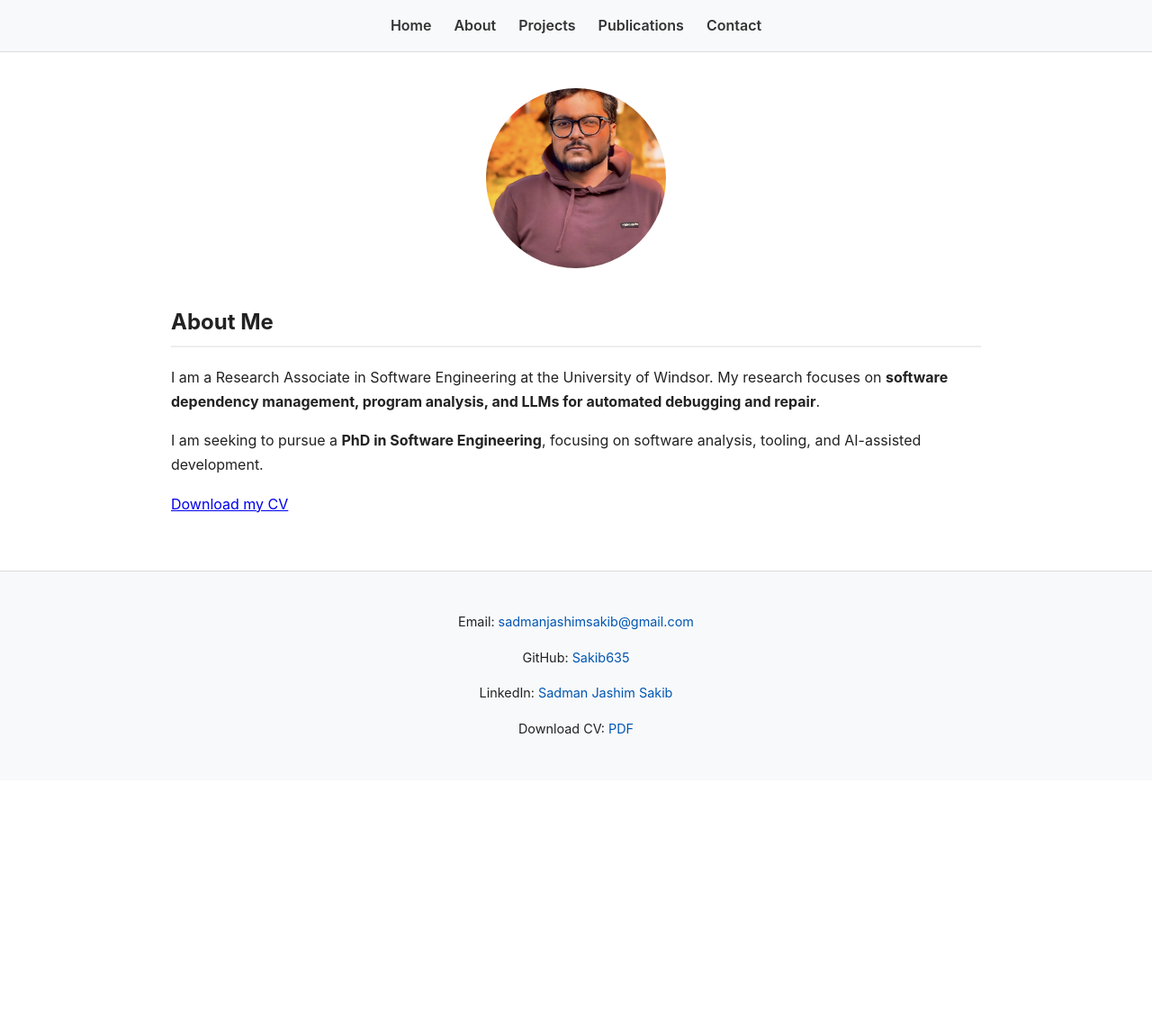
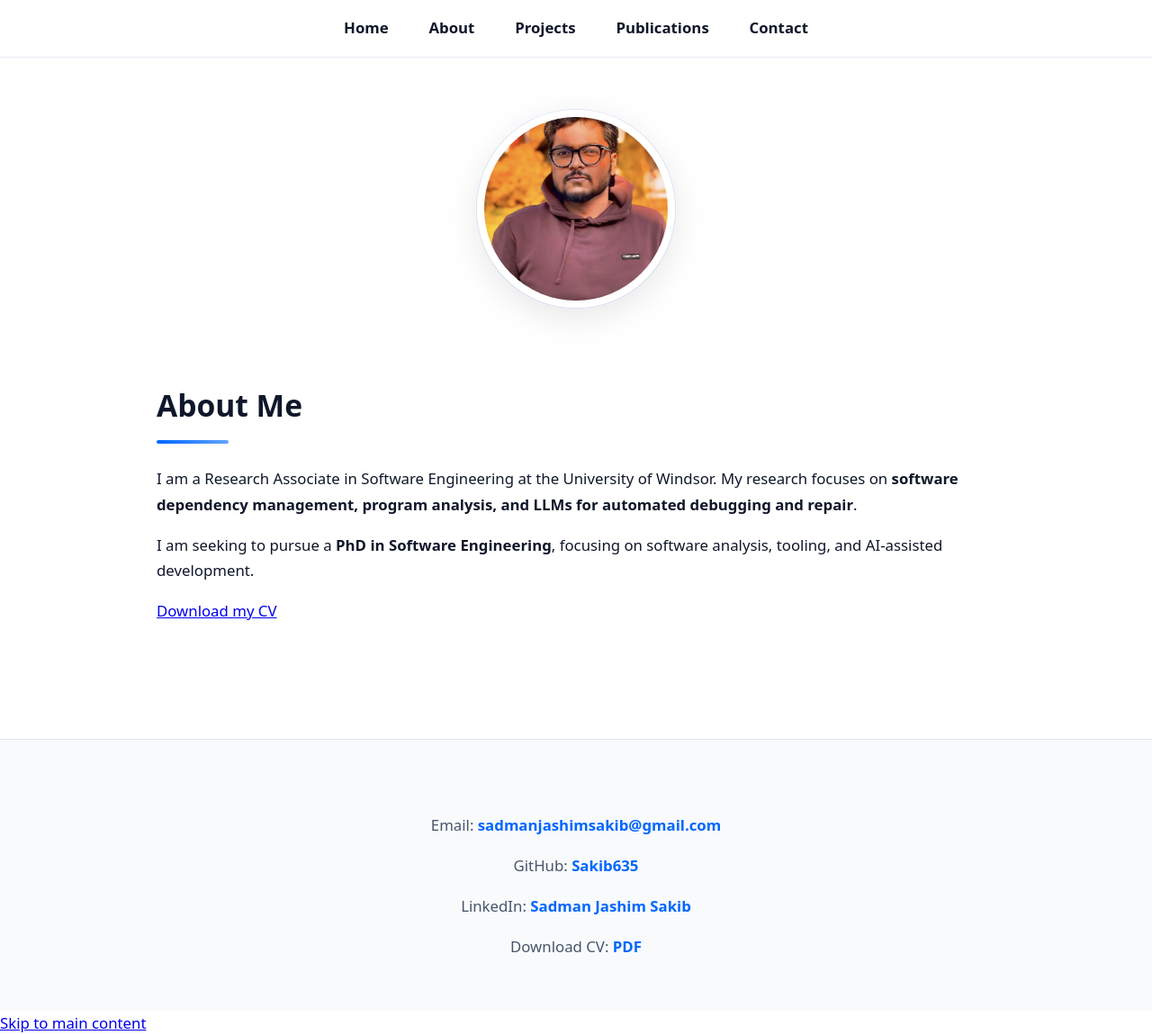
Before and after one commit to Sakib635/my-portfolio, a Jekyll site: the page built from index.md, in a window 1280 px wide and 1150 px high. Shown: the whole window at 90% size. Built offline with Jekyll 4.4.1, drawn with Linux system fonts in a browser that asks for light colours.

```diff
--- a/_layouts/default.html
+++ b/_layouts/default.html
@@ -3,19 +3,28 @@
 <head>
   <meta charset="UTF-8">
   <meta name="viewport" content="width=device-width, initial-scale=1.0">
-  <title>{{ page.title }} | {{ site.title }}</title>
-  <meta name="description" content="{{ site.description }}">
+  <!-- Consider adding theme-color for mobile browser chrome -->
+  <meta name="theme-color" content="#ffffff">
+  <title>{{ page.title | default: site.title }} | {{ site.title }}</title>
+  <meta name="description" content="{{ page.description | default: site.description }}">
+  <!-- Optional: Open Graph / Twitter cards for better social sharing -->
+  <meta property="og:title" content="{{ page.title | default: site.title }}">
+  <meta property="og:description" content="{{ page.description | default: site.description }}">
+  <meta property="og:type" content="website">
+  <meta property="og:url" content="{{ site.url }}{{ page.url }}">
+  <meta property="og:image" content="{{ site.url }}/assets/images/og-image.jpg"> <!-- add your own image -->
+
   <link rel="stylesheet" href="{{ site.baseurl }}/assets/css/style.css">
 </head>
 <body>
 
-  <!-- Header / Navigation -->
-  <header>
-    <nav>
+  <!-- Header / Navigation – already good, but add role & aria-label for accessibility -->
+  <header role="banner">
+    <nav role="navigation" aria-label="Main navigation">
       <ul>
         {% for item in site.nav_items %}
           <li>
-            <a href="{{ site.baseurl }}{{ item.url }}">
+            <a href="{{ site.baseurl }}{{ item.url }}" {% if item.url == page.url %}aria-current="page"{% endif %}>
               {{ item.title }}
             </a>
           </li>
@@ -24,19 +33,21 @@
     </nav>
   </header>
 
-
-  <!-- Main Content -->
-  <main>
+  <!-- Main content – wrap in <main> (very important semantic landmark) -->
+  <main role="main" id="main-content">
     {{ content }}
   </main>
 
-  <!-- Footer -->
-  <footer>
+  <!-- Footer – add role & make it a landmark -->
+  <footer role="contentinfo">
     <p>Email: <a href="mailto:{{ site.email }}">{{ site.email }}</a></p>
-    <p>GitHub: <a href="https://github.com/{{ site.github_username }}">{{ site.github_username }}</a></p>
-    <p>LinkedIn: <a href="https://www.linkedin.com/in/{{ site.linkedin_username }}/">{{ site.title }}</a></p>
-    <p>Download CV: <a href="{{ site.baseurl }}/assets/pdf/Sadman_Resume.pdf">PDF</a></p>
+    <p>GitHub: <a href="https://github.com/{{ site.github_username }}" target="_blank" rel="noopener noreferrer">{{ site.github_username }}</a></p>
+    <p>LinkedIn: <a href="https://www.linkedin.com/in/{{ site.linkedin_username }}/" target="_blank" rel="noopener noreferrer">{{ site.title }}</a></p>
+    <p>Download CV: <a href="{{ site.baseurl }}/assets/pdf/Sadman_Resume.pdf" target="_blank" rel="noopener noreferrer">PDF</a></p>
   </footer>
+
+  <!-- Optional: Skip link for keyboard users (accessibility win) -->
+  <a href="#main-content" class="skip-link">Skip to main content</a>
 
 </body>
 </html>
--- a/assets/css/style.css
+++ b/assets/css/style.css
@@ -1,110 +1,253 @@
 /* =========================
-   Global Styles
+   Modern Personal / Portfolio Styles – 2025 vibe
    ========================= */
 
+:root {
+  --primary:    #0066ff;
+  --primary-dark: #004dcc;
+  --text:       #0f172a;
+  --text-light: #475569;
+  --bg:         #ffffff;
+  --bg-soft:    #f8fafc;
+  --gray-200:   #e2e8f0;
+  --gray-300:   #cbd5e1;
+  --shadow-sm:  0 4px 12px rgba(0,0,0,0.06);
+  --shadow-md:  0 10px 38px rgba(0,0,0,0.10);
+  --radius:     16px;
+  --transition: all 0.28s cubic-bezier(0.22, 1, 0.36, 1);
+}
+
+* {
+  box-sizing: border-box;
+}
+
 body {
-  font-family: -apple-system, BlinkMacSystemFont, "Segoe UI", Roboto, Oxygen,
-               Ubuntu, Cantarell, "Open Sans", "Helvetica Neue", sans-serif;
+  font-family: system-ui, -apple-system, "Segoe UI", Roboto, Oxygen, Ubuntu, Cantarell, "Helvetica Neue", sans-serif;
   margin: 0;
   padding: 0;
-  line-height: 1.7;
-  color: #222;
-  background-color: #ffffff;
+  background: var(--bg);
+  color: var(--text);
+  line-height: 1.68;
+  font-size: 1.05rem;
+  -webkit-font-smoothing: antialiased;
 }
 
-main {
-  max-width: 900px;
-  margin: 40px auto;
-  padding: 0 20px;
+/* ───────────────────────────────────────
+   Header + Navigation
+   ─────────────────────────────────────── */
+header {
+  position: sticky;
+  top: 0;
+  z-index: 100;
+  background: rgba(255,255,255,0.92);
+  backdrop-filter: blur(12px) saturate(180%);
+  -webkit-backdrop-filter: blur(12px) saturate(180%);
+  border-bottom: 1px solid rgba(226,232,240,0.8);
+  transition: var(--transition);
 }
 
-/* =========================
-   Navigation
-   ========================= */
-
-header {
-  background: #f8f9fa;
-  border-bottom: 1px solid #ddd;
+nav {
+  max-width: 1100px;
+  margin: 0 auto;
+  padding: 0 24px;
 }
 
 nav ul {
-  list-style: none;
   display: flex;
   justify-content: center;
-  padding: 15px;
+  align-items: center;
+  gap: 2.4rem;
+  list-style: none;
   margin: 0;
-  gap: 25px;
+  padding: 1.1rem 0;
 }
 
-nav ul li a {
+nav a {
+  position: relative;
+  color: var(--text);
+  font-weight: 600;
   text-decoration: none;
-  font-weight: 600;
-  color: #333;
+  font-size: 1.05rem;
+  padding: 0.4rem 0.2rem;
+  transition: var(--transition);
 }
 
-nav ul li a:hover {
-  color: #0056b3;
+nav a::after {
+  content: "";
+  position: absolute;
+  width: 0;
+  height: 2.5px;
+  bottom: -2px;
+  left: 50%;
+  background: var(--primary);
+  border-radius: 2px;
+  transition: width 0.32s ease, left 0.32s ease;
+}
+
+nav a:hover,
+nav a:focus-visible {
+  color: var(--primary);
+}
+
+nav a:hover::after,
+nav a:focus-visible::after {
+  width: 100%;
+  left: 0;
+}
+
+/* ───────────────────────────────────────
+   Main content wrapper
+   ─────────────────────────────────────── */
+main {
+  max-width: 980px;
+  margin: 5vh auto 10vh;
+  padding: 0 24px;
+}
+
+/* ───────────────────────────────────────
+   Hero / Profile section
+   ─────────────────────────────────────── */
+.profile-img {
+  width: 220px;
+  height: 220px;
+  object-fit: cover;
+  border-radius: 50%;
+  display: block;
+  margin: 3.5rem auto 1.8rem;
+  border: 8px solid white;
+  box-shadow: var(--shadow-md), 0 0 0 1px rgba(0,102,255,0.12);
+  transition: transform 0.5s cubic-bezier(0.34, 1.56, 0.64, 1), box-shadow 0.4s;
+}
+
+.profile-img:hover {
+  transform: scale(1.08) translateY(-8px);
+  box-shadow: 0 24px 48px rgba(0,0,0,0.14), 0 0 0 1px rgba(0,102,255,0.2);
+}
+
+h1 {
+  font-size: clamp(2.6rem, 6vw, 4.2rem);
+  font-weight: 800;
+  letter-spacing: -0.04em;
+  text-align: center;
+  margin: 0.4rem 0 1rem;
+  background: linear-gradient(90deg, #1e293b, #334155, #64748b);
+  -webkit-background-clip: text;
+  -webkit-text-fill-color: transparent;
+  background-clip: text;
+}
+
+.profile-subtitle {
+  text-align: center;
+  font-size: 1.38rem;
+  color: var(--text-light);
+  margin: 0 0 2.2rem;
+  font-weight: 400;
+}
+
+/* ───────────────────────────────────────
+   Headings & Sections
+   ─────────────────────────────────────── */
+h2 {
+  font-size: 2.1rem;
+  font-weight: 800;
+  margin: 5rem 0 1.6rem;
+  position: relative;
+  padding-bottom: 0.9rem;
+}
+
+h2::after {
+  content: "";
+  position: absolute;
+  bottom: 0;
+  left: 0;
+  width: 80px;
+  height: 4px;
+  background: linear-gradient(90deg, var(--primary), #60a5fa);
+  border-radius: 4px;
+}
+
+/* Project images – nicer presentation */
+.project-img {
+  width: 100%;
+  max-width: 820px;
+  display: block;
+  margin: 2.8rem auto;
+  border-radius: var(--radius);
+  box-shadow: var(--shadow-md);
+  border: 1px solid var(--gray-200);
+  transition: transform 0.45s ease, box-shadow 0.45s ease;
+}
+
+.project-img:hover {
+  transform: translateY(-12px);
+  box-shadow: 0 28px 60px rgba(0,0,0,0.14);
+}
+
+/* Cards / Project blocks (optional – add .card class to sections) */
+.card {
+  background: white;
+  border-radius: var(--radius);
+  padding: 2rem;
+  margin: 2rem 0;
+  box-shadow: var(--shadow-sm);
+  border: 1px solid var(--gray-200);
+  transition: var(--transition);
+}
+
+.card:hover {
+  transform: translateY(-6px);
+  box-shadow: var(--shadow-md);
+}
+
+/* ───────────────────────────────────────
+   Footer
+   ─────────────────────────────────────── */
+footer {
+  margin-top: 8rem;
+  padding: 4rem 2rem 2.5rem;
+  background: var(--bg-soft);
+  text-align: center;
+  color: var(--text-light);
+  border-top: 1px solid var(--gray-200);
+}
+
+footer a {
+  color: var(--primary);
+  font-weight: 600;
+  text-decoration: none;
+  transition: color 0.25s;
+}
+
+footer a:hover {
+  color: var(--primary-dark);
   text-decoration: underline;
 }
 
-/* =========================
-   Profile Section
-   ========================= */
+/* ───────────────────────────────────────
+   Responsive tweaks
+   ─────────────────────────────────────── */
+@media (max-width: 768px) {
+  nav ul {
+    gap: 1.4rem;
+    flex-wrap: wrap;
+    justify-content: center;
+  }
 
-.profile-img {
-  width: 200px;
-  height: 200px;
-  object-fit: cover;
-  border-radius: 50%;
-  display: block;
-  margin: 25px auto;
+  .profile-img {
+    width: 180px;
+    height: 180px;
+    margin: 2.8rem auto 1.6rem;
+  }
+
+  h1 {
+    font-size: 3.2rem;
+  }
+
+  h2 {
+    font-size: 1.9rem;
+  }
+
+  main {
+    padding: 0 16px;
+  }
 }
-
-h1 {
-  text-align: center;
-  margin-top: 10px;
-}
-
-p {
-  margin-bottom: 15px;
-}
-
-/* =========================
-   Projects & Publications
-   ========================= */
-
-.project-img {
-  max-width: 700px;
-  width: 200%;
-  margin: 30px 0;
-  border: 1px solid #ddd;
-  border-radius: 6px;
-}
-
-h2 {
-  border-bottom: 2px solid #eee;
-  padding-bottom: 5px;
-  margin-top: 40px;
-}
-
-/* =========================
-   Footer
-   ========================= */
-
-footer {
-  margin-top: 60px;
-  padding: 30px 20px;
-  background: #f8f9fa;
-  text-align: center;
-  font-size: 0.9em;
-  border-top: 1px solid #ddd;
-}
-
-footer a {
-  color: #0056b3;
-  text-decoration: none;
-}
-
-footer a:hover {
-  text-decoration: underline;
-}
```
